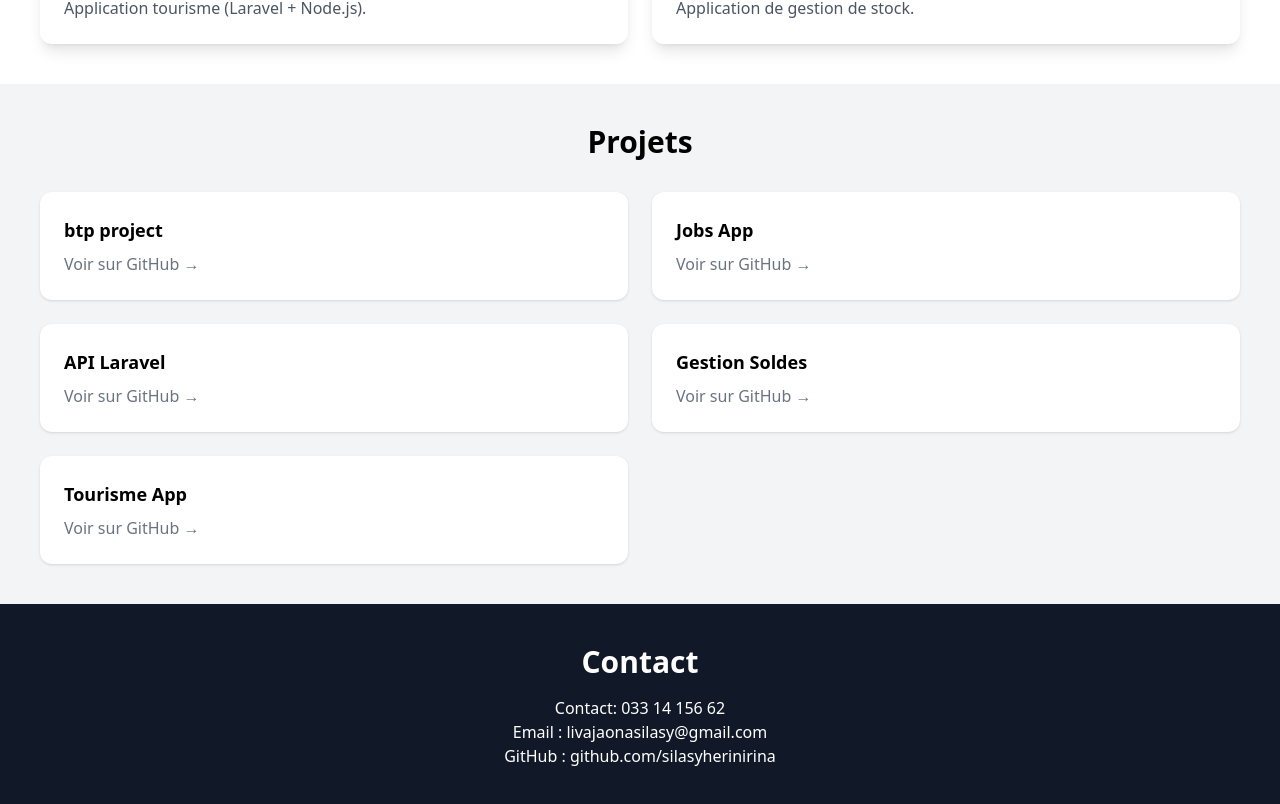
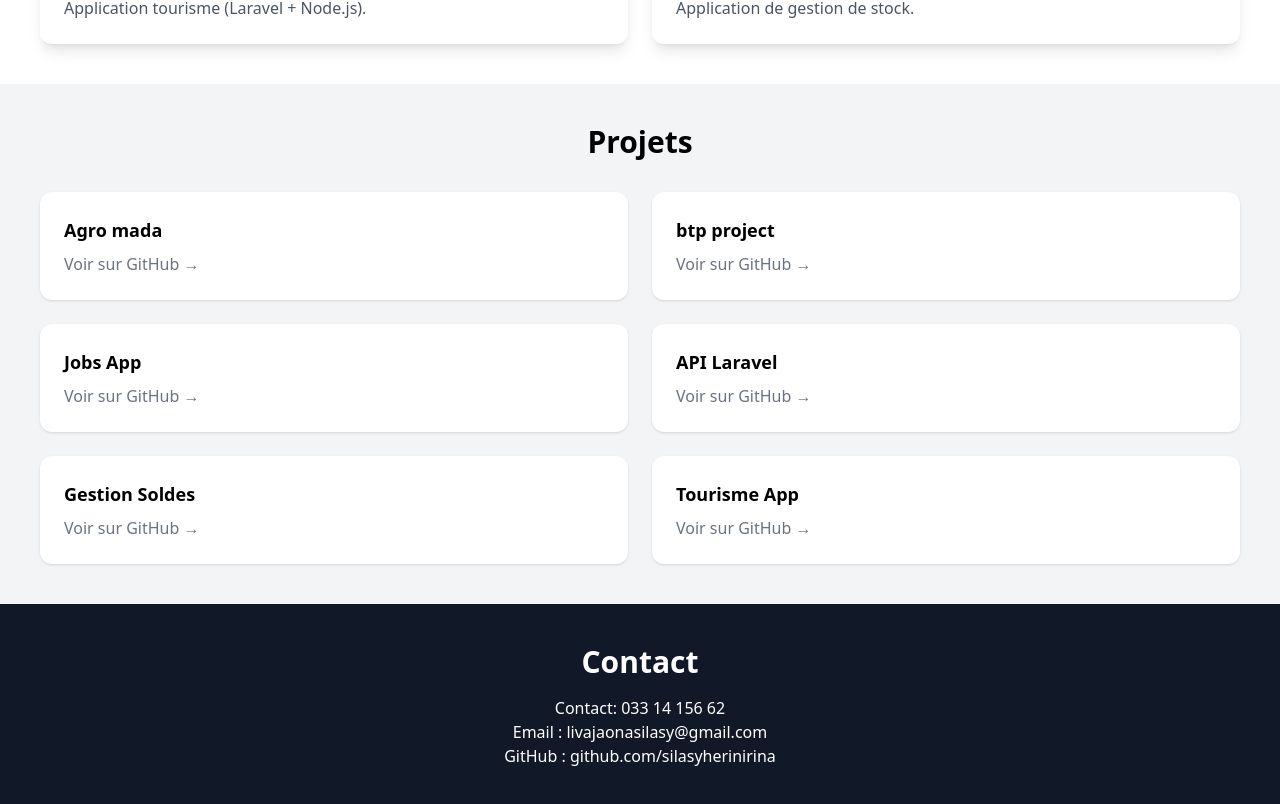
Before and after one commit to silasyherinirina/portfolio, a React (Vite) app: page / in a window 1280 px wide. Shown: the part 1680-2484 px from the top of the page. Built offline with nearby package versions, Linux system fonts and the light colour scheme.

Commit message:
Update Projects.jsx

```diff
--- a/src/components/Projects.jsx
+++ b/src/components/Projects.jsx
@@ -1,5 +1,9 @@
 export default function Projects() {
     const projects = [
+        {
+            name: "Agro mada",
+            link: "https://github.com/silasyherinirina/Agro_mada.git ",
+        },
         {
             name: "btp project",
             link: "https://github.com/silasyherinirina/btp_project ",
```
